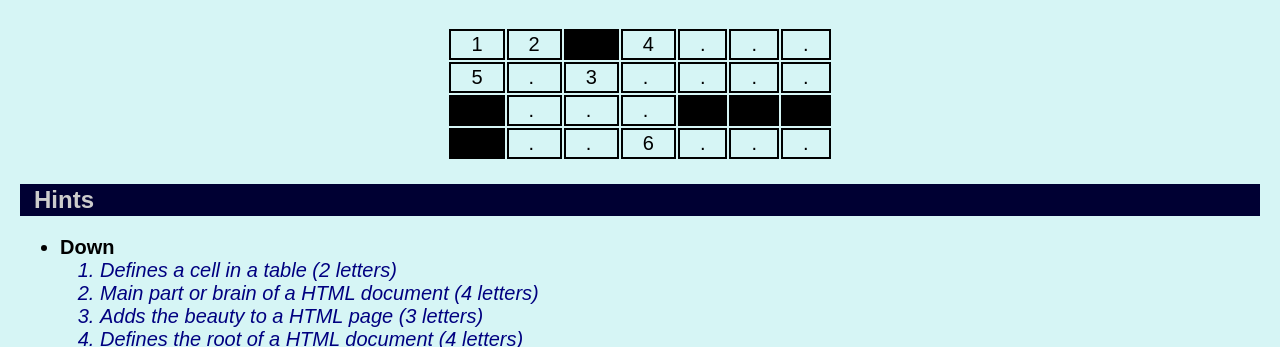
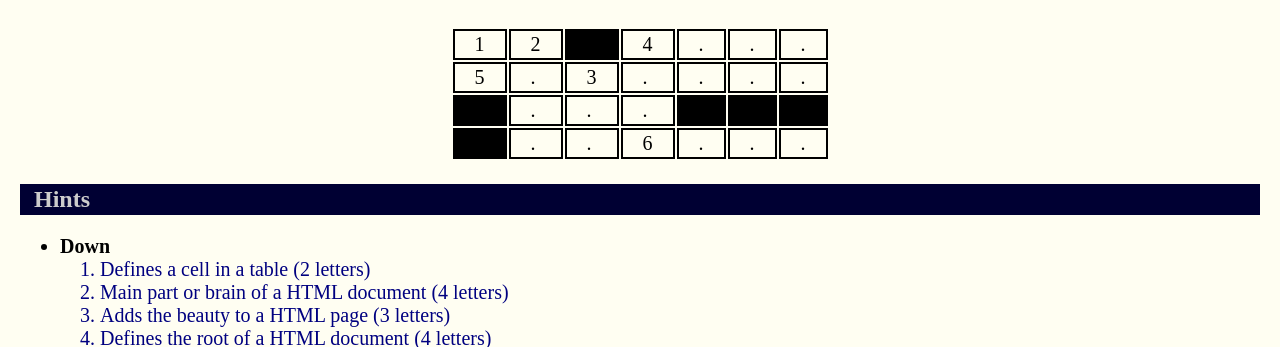
Before and after one commit to ammuv/HTML-CSS-Crossword, a plain HTML site: page index.html in a window 1280 px wide. Shown: the part 463-810 px from the top of the page. Drawn offline with Linux system fonts and the light colour scheme.

Commit message:
Update style2.css

```diff
--- a/style2.css
+++ b/style2.css
@@ -1,8 +1,9 @@
 body {
-    font-family: arial, helvetica, sans-serif;
+    font-family: serif, courier, arial, helvetica, sans-serif;
     font-size: 20px;
     color: black;
-    background-color: #d6f5f5;
+    /*background-color: #d6f5f5;*/
+    background-color: #FFFEF2;
     margin: 20px;
     padding: 0;
 }
@@ -36,14 +37,13 @@ a {
 
 ol {
     color: navy;
-    font-style: italic;
 }
 
 .center {
   display: block;
   margin-left: auto;
   margin-right: auto;
-  width = 50%
+
 }
 
 .centertable{
```
